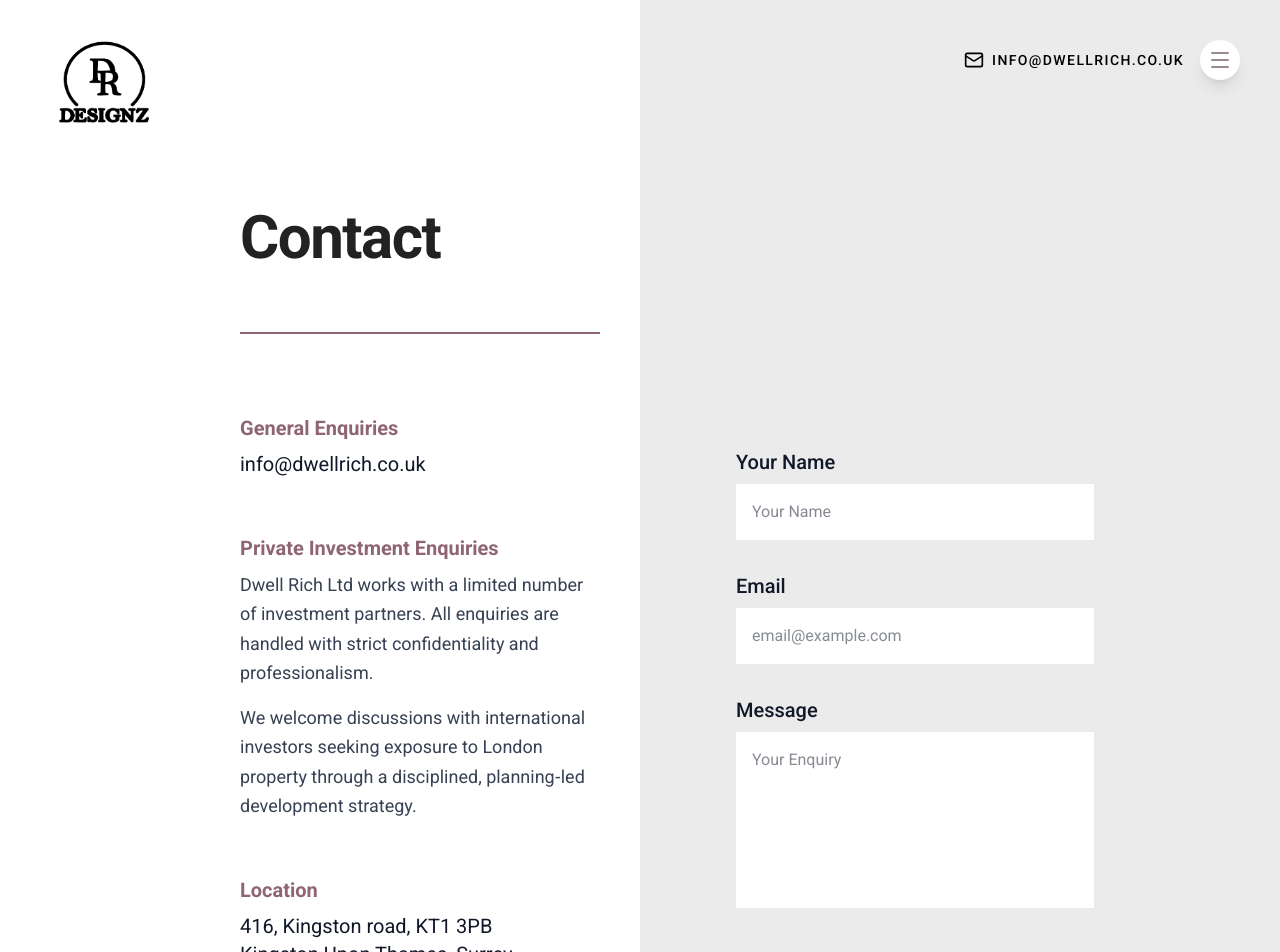
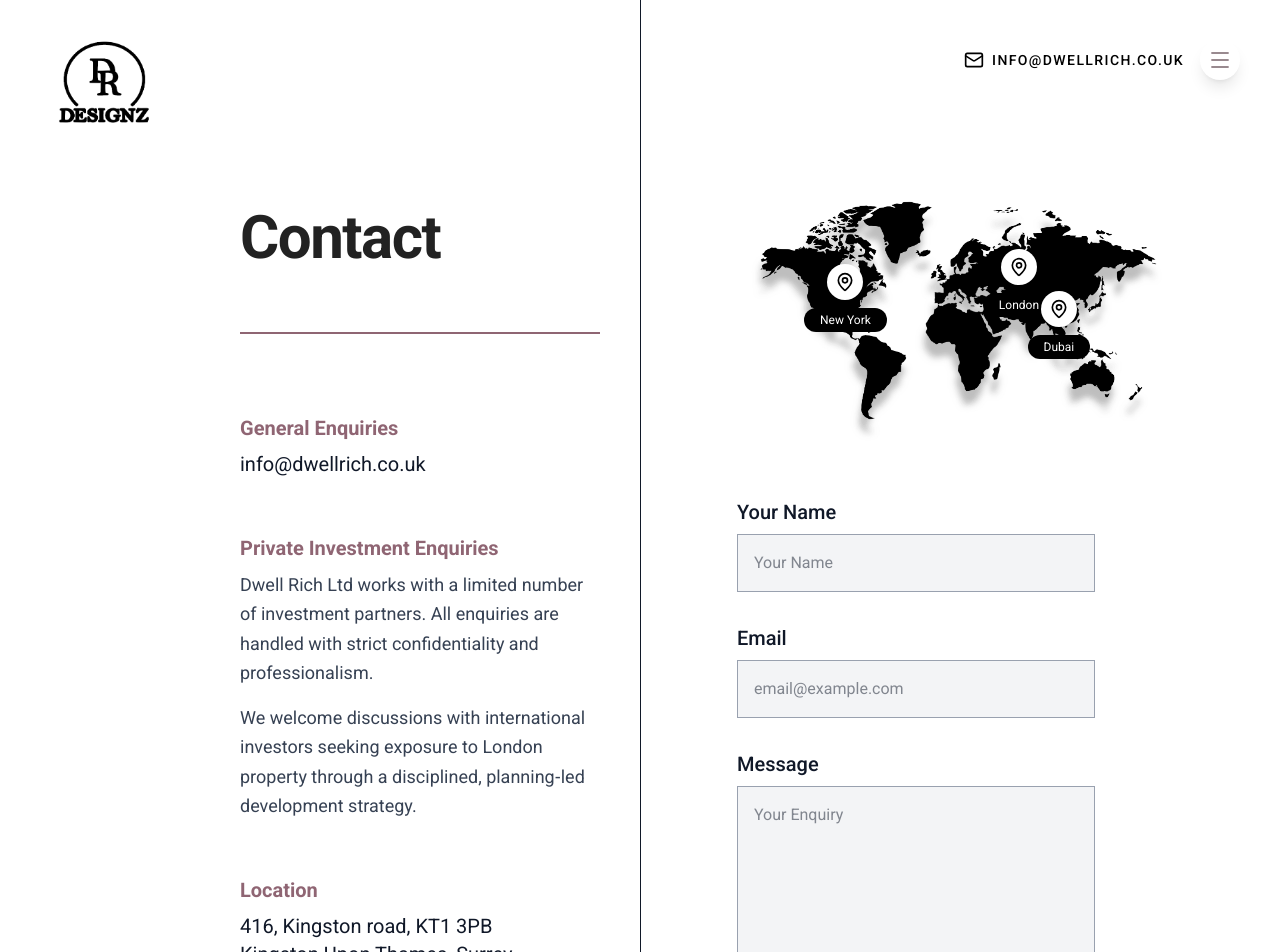
Before and after one commit to 404annas/knight-james, a React (Vite) app: page /contact in a window 1280 px wide. Shown: the top 952 px of the page. Built offline with nearby package versions, Linux system fonts and the light colour scheme.

Commit message:
Done Contact

```diff
--- a/src/components/LocationMarker.jsx
+++ b/src/components/LocationMarker.jsx
@@ -7,12 +7,12 @@ const LocationMarker = ({ name, top, left }) => {
             style={{ top, left }}
         >
             {/* Icon */}
-            <div className="bg-white rounded-full p-2.5 shadow-lg">
-                <MapPin className="text-black w-7 h-7" />
+            <div className="bg-white rounded-full p-2 shadow-lg">
+                <MapPin className="text-black w-5 h-5" />
             </div>
 
             {/* Label */}
-            <div className="mt-2 bg-black text-white text-sm px-4 py-1 rounded-full whitespace-nowrap">
+            <div className="mt-2 bg-black text-white text-xs px-4 py-1 rounded-full whitespace-nowrap">
                 {name}
             </div>
         </div>
--- a/src/pages/Contact/Contact.jsx
+++ b/src/pages/Contact/Contact.jsx
@@ -17,14 +17,14 @@ const locations = [
     {
         id: 2,
         name: "Dubai",
-        top: "40%",
+        top: "44%",
         left: "65%",
     },
     {
         id: 3,
         name: "New York",
-        top: "38%",
-        left: "23%",
+        top: "35%",
+        left: "15%",
     },
 ];
 
@@ -122,13 +122,33 @@ const Contact = () => {
                 </div>
 
                 {/* RIGHT COLUMN: Contact Form */}
-                <div className="w-full md:w-1/2 p-10 lg:px-24 pt-10 md:pt-80 pb-16 bg-[#ebebeb] flex flex-col relative">
+                <div className="w-full md:w-1/2 p-10 lg:px-24 pt-10 md:pt-40 pb-16 bg-white border-l flex flex-col relative">
+
+                    <div className="relative flex justify-center my-0">
+                        {/* Map Image */}
+                        <img
+                            src={mapImage}
+                            alt="World Map"
+                            className="w-full"
+                        />
+
+                        {/* Markers */}
+                        {locations.map((loc) => (
+                            <LocationMarker
+                                key={loc.id}
+                                name={loc.name}
+                                top={loc.top}
+                                left={loc.left}
+                            />
+                        ))}
+                    </div>
+
                     {/* The Form */}
                     <motion.form
                         initial={{ y: 40, opacity: 0 }}
                         animate={{ y: 0, opacity: 1 }}
                         transition={{ duration: 0.8, delay: 0.4, ease: "easeOut" }}
-                        className="w-full max-w-md mx-auto md:mx-0 mt-20 md:mt-32"
+                        className="w-full max-w-md mx-auto md:mx-0 mt-10"
                     >
                         <div className="mb-8">
                             <label className="block text-xl font-medium mb-2" htmlFor="name">Your Name</label>
@@ -136,7 +156,7 @@ const Contact = () => {
                                 type="text"
                                 id="name"
                                 placeholder='Your Name'
-                                className="w-full md:w-[80%] bg-white border-none p-4 outline-none focus:ring-1 focus:ring-gray-400"
+                                className="w-full md:w-[80%] bg-gray-100 border border-gray-400 p-4 outline-none"
                             />
                         </div>
 
@@ -146,7 +166,7 @@ const Contact = () => {
                                 type="email"
                                 id="email"
                                 placeholder='email@example.com'
-                                className="w-full md:w-[80%] bg-white border-none p-4 outline-none focus:ring-1 focus:ring-gray-400"
+                                className="w-full md:w-[80%] bg-gray-100 border border-gray-400 p-4 outline-none"
                             />
                         </div>
 
@@ -156,7 +176,7 @@ const Contact = () => {
                                 id="message"
                                 rows="6"
                                 placeholder='Your Enquiry'
-                                className="w-full md:w-[80%] bg-white border-none p-4 outline-none resize-none focus:ring-1 focus:ring-gray-400"
+                                className="w-full md:w-[80%] resize-none bg-gray-100 border border-gray-400 p-4 outline-none"
                             ></textarea>
                         </div>
 
@@ -169,25 +189,6 @@ const Contact = () => {
                     </motion.form>
                 </div>
             </div>
-
-            <div className="relative flex justify-center my-20">
-                {/* Map Image */}
-                <img
-                    src={mapImage}
-                    alt="World Map"
-                    className="w-full md:w-[80vw]"
-                />
-
-                {/* Markers */}
-                {locations.map((loc) => (
-                    <LocationMarker
-                        key={loc.id}
-                        name={loc.name}
-                        top={loc.top}
-                        left={loc.left}
-                    />
-                ))}
-            </div>
         </>
     );
 };
--- a/src/pages/Projects/Current/Current.jsx
+++ b/src/pages/Projects/Current/Current.jsx
@@ -6,10 +6,11 @@ import { Link } from 'react-router-dom';
 import SEO from '../../../components/SEO';
 
 import current1 from "../../../assets/current1.jpg"
+import current2 from "../../../assets/current2.jfif"
 
 const projects = [
     { title: "Wimbledon", img: current1 },
-    { title: "Cobham-North Surrey", img: current1 },
+    { title: "Cobham-North Surrey", img: current2 },
 ];
 
 const Current = () => {
```
Also changed, not shown: src/assets/current2.jfif (added).
